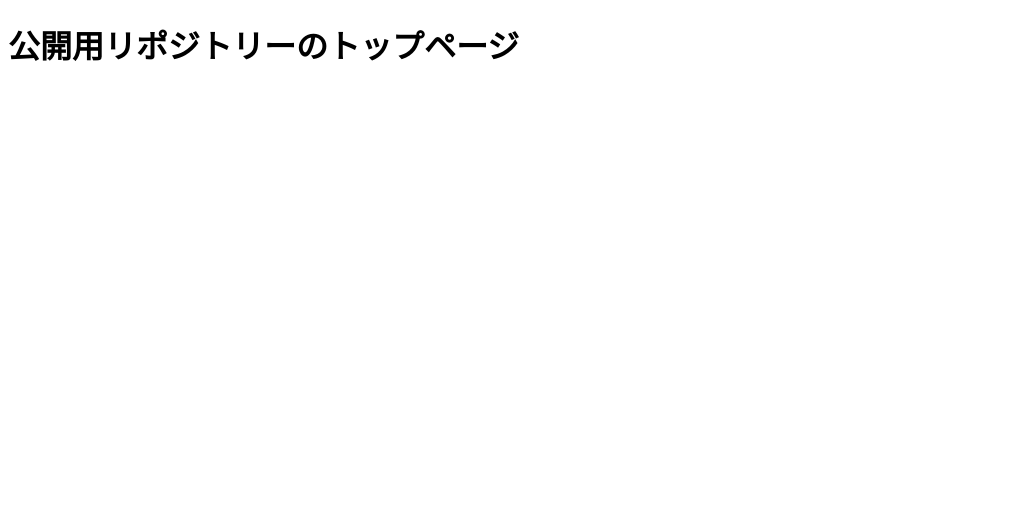
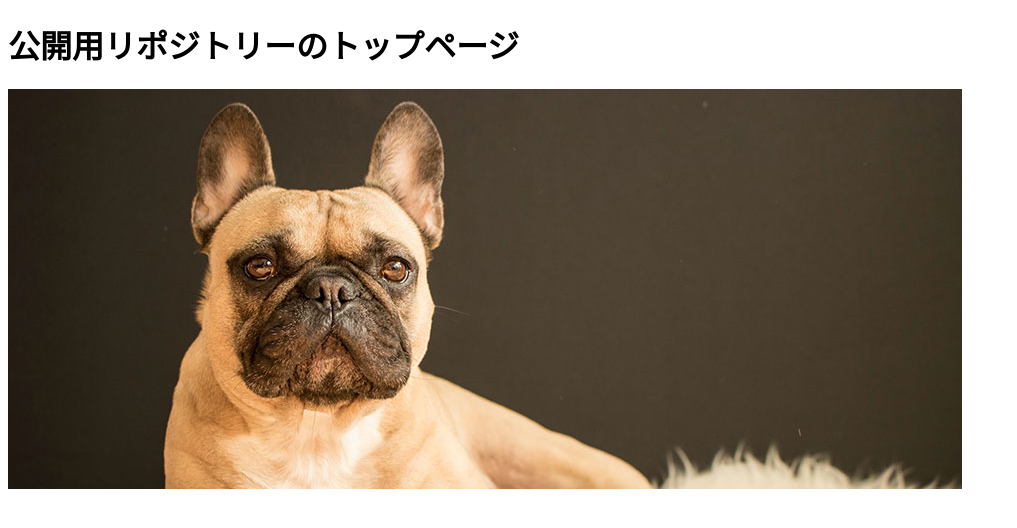
Before and after one commit to The-Hedgehog/The-Hedgehog.github.io, a plain HTML site: page index.html in a window 1280 px wide. Shown: the whole page, without its empty margins (0-1017 px from the left). Drawn offline with Linux system fonts and the light colour scheme.

Commit message:
トップ更新

```diff
--- a/index.html
+++ b/index.html
@@ -8,5 +8,6 @@
 </head>
 <body>
 <h1>公開用リポジトリーのトップページ</h1>
+<img src="img/01-1.jpg" alt="">
 </body>
 </html>
```
Also changed, not shown: img/01-1.jpg (added).
